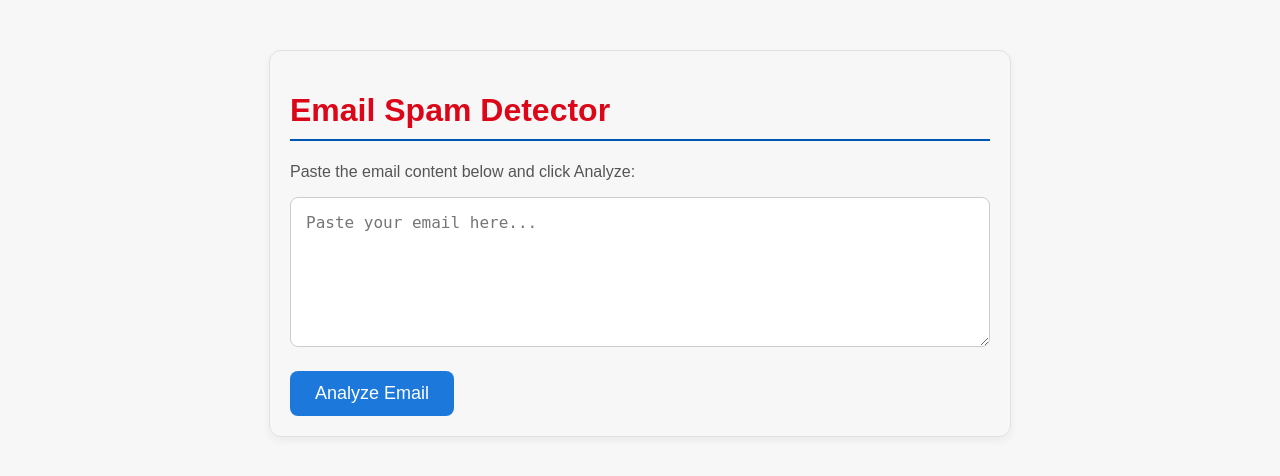
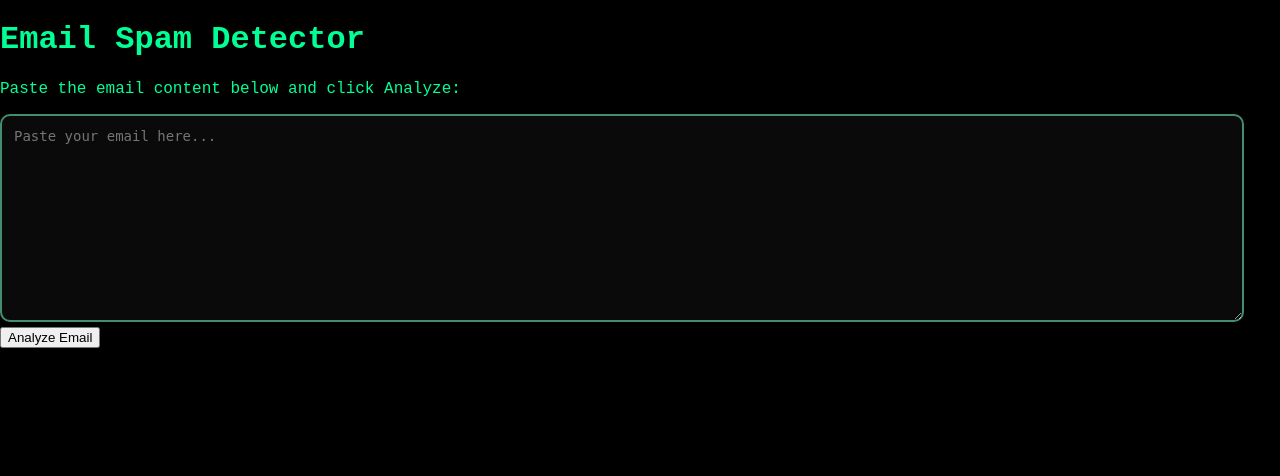
Before and after one commit to DevAnkitCodes/spam-email-detector, a Flask app: page / in a window 1280 px wide. Shown: the top 476 px of the page. Run offline with Flask 3, Linux system fonts and the light colour scheme.

Commit message:
Refactor CSS styles for improved layout and design
Updated styles for body, container, and various elements.

```diff
--- a/static/style.css
+++ b/static/style.css
@@ -1,75 +1,115 @@
-/* style.css */
-
-/* --- GENERAL LAYOUT --- */
+/* ---------- GLOBAL STYLES ---------- */
 body {
-    font-family: 'Arial', sans-serif;
-    max-width: 700px;
-    margin: 50px auto;
-    padding: 20px;
-    border: 1px solid #e0e0e0;
-    border-radius: 12px;
-    box-shadow: 0 4px 8px rgba(0, 0, 0, 0.05);
-    background-color: #f7f7f7;
+    background: #000000;
+    font-family: "Courier New", monospace;
+    color: #00ff95;
+    padding: 0;
+    margin: 0;
 }
 
-h1 {
-    color: #db0719;
-    border-bottom: 2px solid #0056b3;
-    padding-bottom: 10px;
+/* Center main container */
+.container {
+    max-width: 600px;
+    background: rgba(0, 255, 149, 0.06);
+    border: 1px solid #2a805c;
+    border-radius: 12px;
+    padding: 25px;
+    margin: 40px auto;
+    box-shadow: 0 0 18px rgba(10, 214, 129, 0.15);
+    text-align: center;
 }
 
-p {
-    color: #555;
+/* Mobile responsive */
+@media (max-width: 600px) {
+    .container {
+        margin: 15px;
+        padding: 18px;
+    }
 }
 
-/* --- INPUTS & BUTTONS --- */
-textarea {
-    width: 100%;
-    height: 150px;
-    margin-bottom: 20px;
-    padding: 15px;
-    border: 1px solid #ccc;
-    border-radius: 8px;
-    box-sizing: border-box; /* Includes padding in the width */
-    font-size: 16px;
-    resize: vertical;
+/* Title */
+.title {
+    font-size: 28px;
+    font-weight: bold;
+    margin-bottom: 10px;
+    color: #12e784e5;
 }
 
-button {
-    padding: 12px 25px;
-    background-color: #0b6fdaec;
-    color: white;
-    border: none;
-    border-radius: 8px;
-    cursor: pointer;
-    font-size: 18px;
-    transition: background-color 0.3s;
+/* Subtitle */
+.subtitle {
+    font-size: 14px;
+    margin-bottom: 12px;
+    color: #22c08b;
 }
 
-button:hover {
-    background-color: #307bccbe;
+/* Textarea */
+textarea {
+    width: 95%;
+    height: 180px;
+    background: #0a0a0a;
+    color: #c2cec9;
+    border: 2px solid #458d6f;
+    border-radius: 10px;
+    padding: 12px;
+    font-size: 14px;
+    outline: none;
+    resize: vertical;
+    transition: border-color 0.2s, box-shadow 0.2s;
 }
 
-/* --- RESULT DISPLAY --- */
-#result {
-    margin-top: 30px;
-    padding: 20px;
-    border-radius: 8px;
-    font-weight: bold;
-    font-size: 18px;
-    border-left: 5px solid;
-    display: none; /* Hidden by default until prediction is made */
+textarea:focus {
+    box-shadow: 0 0 10px #11422e;
+    border-color: #187e50;
 }
 
-/* --- SPECIFIC PREDICTION STYLES --- */
-.spam {
-    background-color: #fddddd; /* Light red */
-    color: #a00000; /* Darker red text */
-    border-color: #a00000;
+/* Analyze Button */
+.btn {
+    display: block;
+    width: 80%;
+    max-width: 520px;
+    margin: 15px auto 0 auto;
+    padding: 10px 0;
+    background: #f1fff3;
+    border: none;
+    color: #000;
+    font-size: 15px;
+    font-weight: bold;
+    cursor: pointer;
+    border-radius: 8px;
+    transition: background 0.2s, transform 0.15s;
+    -webkit-transition: background 0.2s, transform 0.15s;
+    -moz-transition: background 0.2s, transform 0.15s;
+    -ms-transition: background 0.2s, transform 0.15s;
+    -o-transition: background 0.2s, transform 0.15s;
 }
 
+.btn:hover {
+    background: #0cce76;
+    box-shadow: 0 0 10px #26694d;
+    transform: translateY(-2px);
+}
+
+/* Result box (clean & simple) */
+.result-box {
+    margin-top: 18px;
+    padding: 14px;
+    border-radius: 8px;
+    font-size: 16px;
+    font-weight: bold;
+    display: none;
+    text-align: left;
+}
+
+/* SPAM result */
+.spam {
+    background-color: rgba(172, 71, 71, 0.20);
+    border-left: 4px solid #ff4444;
+    color: #ff5f5f;
+}
+
+/* HAM result */
 .ham {
-    background-color: #ddfdd9; /* Light green */
-    color: #006000; /* Darker green text */
-    border-color: #006000;
+    background-color: rgba(0, 255, 149, 0.20);
+    border-left: 4px solid #00ff95;
+    color: #11bb74;
 }
```
